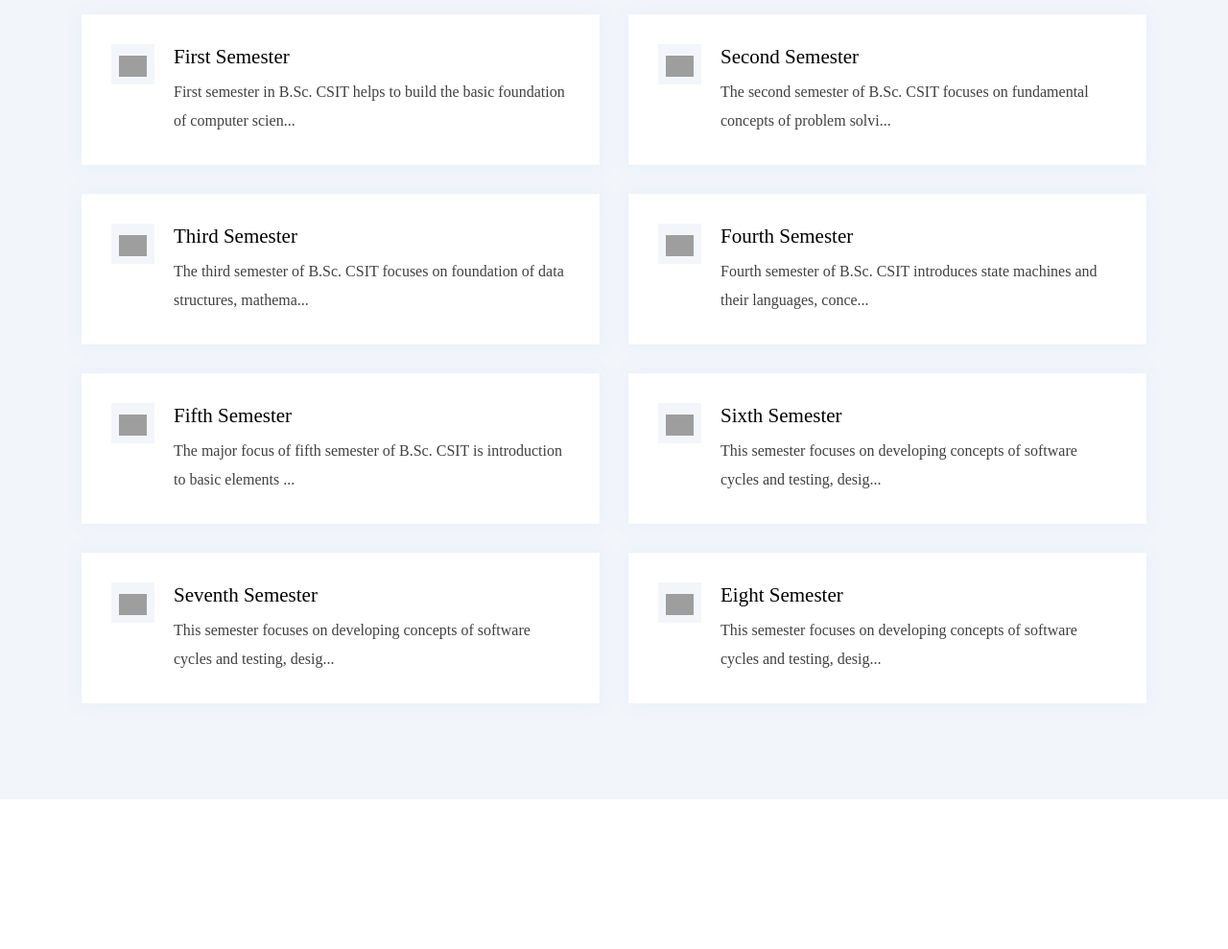
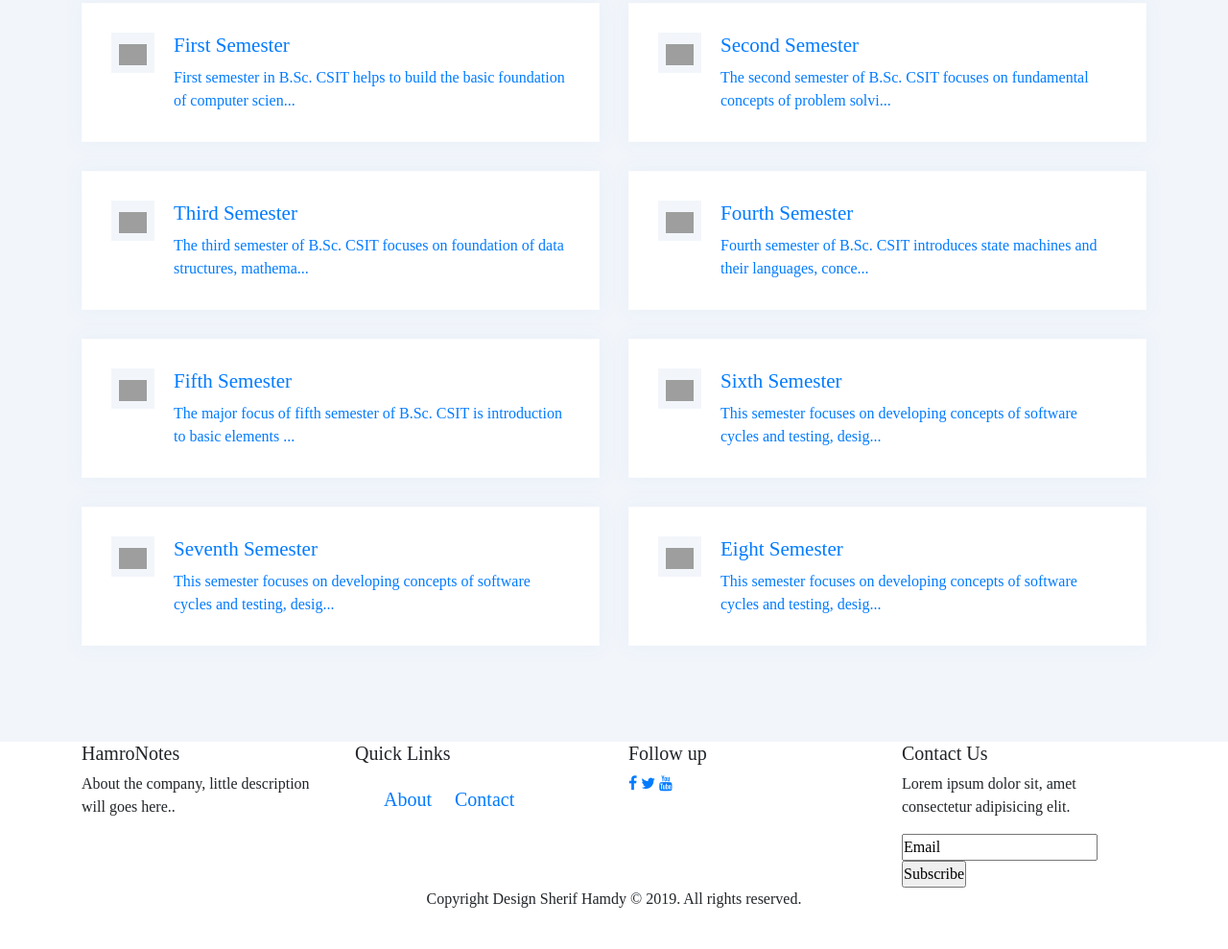
Before and after one commit to nawaraskc222/hamroNotes, a plain HTML site: page main.html in a window 1280 px wide. Shown: the part 1002-1991 px from the top of the page at 96% size. Before the commit the page ends 1835 px from the top, so only its background shows below. Drawn offline with nearby package versions, Linux system fonts and the light colour scheme; grey boxes are pictures that could not be loaded.

Commit message:
added footer to main.html

```diff
--- a/main.html
+++ b/main.html
@@ -5,16 +5,20 @@
     <meta charset="UTF-8">
     <meta name="viewport" content="width=device-width, initial-scale=1.0">
     <title>HamroNotes</title>
-
     <link rel="icon" href="img/icon.png" type="image/x-icon">
 
     <link rel="stylesheet" href="css/Styles.css">
-
-
     <link rel="stylesheet" href="./css/style1.css" />
     <link rel="stylesheet" href="./css/style2.css" />
 
-<!--
+
+    <link rel='stylesheet' href='https://cdnjs.cloudflare.com/ajax/libs/twitter-bootstrap/4.1.3/css/bootstrap.min.css'>
+<link rel='stylesheet' href='https://cdnjs.cloudflare.com/ajax/libs/ionicons/2.0.1/css/ionicons.min.css'>
+ <link href='//netdna.bootstrapcdn.com/font-awesome/4.3.0/css/font-awesome.min.css' rel='stylesheet'/>
+
+
+
+    <!--
    <link rel="stylesheet" href="https://cdn.jsdelivr.net/npm/smart-app-banner@2.0.0/dist/smart-app-banner.css"
         type="text/css" media="screen">
     <link href="https://fonts.googleapis.com/css?family=Poppins:300,400,500,600" rel="stylesheet">
@@ -26,12 +30,9 @@
         integrity="sha384-Tc5IQib027qvyjSMfHjOMaLkfuWVxZxUPnCJA7l2mCWNIpG9mGCD8wGNIcPD7Txa"
         crossorigin="anonymous"></script>  -->
 
-   </head>
-
+</head>
 <body>
     <h1 class="welcome">Welcome to HamroNotes</h1>
-
-
     <div class="container">
         <div class="logo">
             <img src="/img/logo.png" alt="logo" width="130" />
@@ -179,14 +180,75 @@
                             </a> </div>
         </section>
 
-        <footer>
+
+        <footer id="footer" class="footer-1">
+            <div class="main-footer widgets-dark typo-light">
+            <div class="container">
+            <div class="row">
+
+              <div class="col-xs-12 col-sm-6 col-md-3">
+            <div class="widget subscribe no-box">
+            <h5 class="widget-title">HamroNotes<span></span></h5>
+            <p>About the company, little description will goes here.. </p>
+            </div>
+            </div>
 
 
-        </footer>
+            <div class="col-xs-12 col-sm-6 col-md-3">
+            <div class="widget no-box">
+            <h5 class="widget-title">Quick Links<span></span></h5>
+            <ul class="thumbnail-widget">
+            <li>
+            <div class="thumb-content"><a href="/components/about.html">About</a></div>
+            </li>
+            <li>
+            <div class="thumb-content"><a href="components/contact.html ">Contact</a></div>
+            </li>
+            <li>
+            </ul>
+            </div>
+            </div>
 
-        <script src="index.js">
+                  <div class="col-xs-12 col-sm-6 col-md-3">
+            <div class="widget no-box">
+            <h5 class="widget-title">Follow up<span></span></h5>
+                        <a href="#"> <i class="fa fa-facebook"> </i> </a>
+                        <a href="#"> <i class="fa fa-twitter"> </i> </a>
+                        <a href="#"> <i class="fa fa-youtube"> </i> </a>
+            </div>
+            </div>
+            <br>
+              <br>
 
-        </script>
+
+            <div class="col-xs-12 col-sm-6 col-md-3">
+            <div class="widget no-box">
+            <h5 class="widget-title">Contact Us<span></span></h5>
+                        <p>Lorem ipsum dolor sit, amet consectetur adipisicing elit.</p>
+              <div class="emailfield">
+            <input type="text" name="email" value="Email">
+            <input name="uri" type="hidden" value="arabiantheme">
+            <input name="loc" type="hidden" value="en_US">
+            <input class="submitbutton ripplelink" type="submit" value="Subscribe">
+            </form>
+            </div>
+            </div>
+
+            </div>
+            </div>
+            </div>
+
+            <div class="footer-copyright">
+            <div class="container">
+            <div class="row">
+            <div class="col-md-12 text-center">
+            <p>Copyright Design Sherif Hamdy © 2019. All rights reserved.</p>
+            </div>
+            </div>
+            </div>
+            </div>
+            </footer>
+
 </body>
 
 </html>
```
Also changed, not shown: components/about.html (+4 -5 lines), components/contact.html (+1 -4 lines), demo.html (added).
